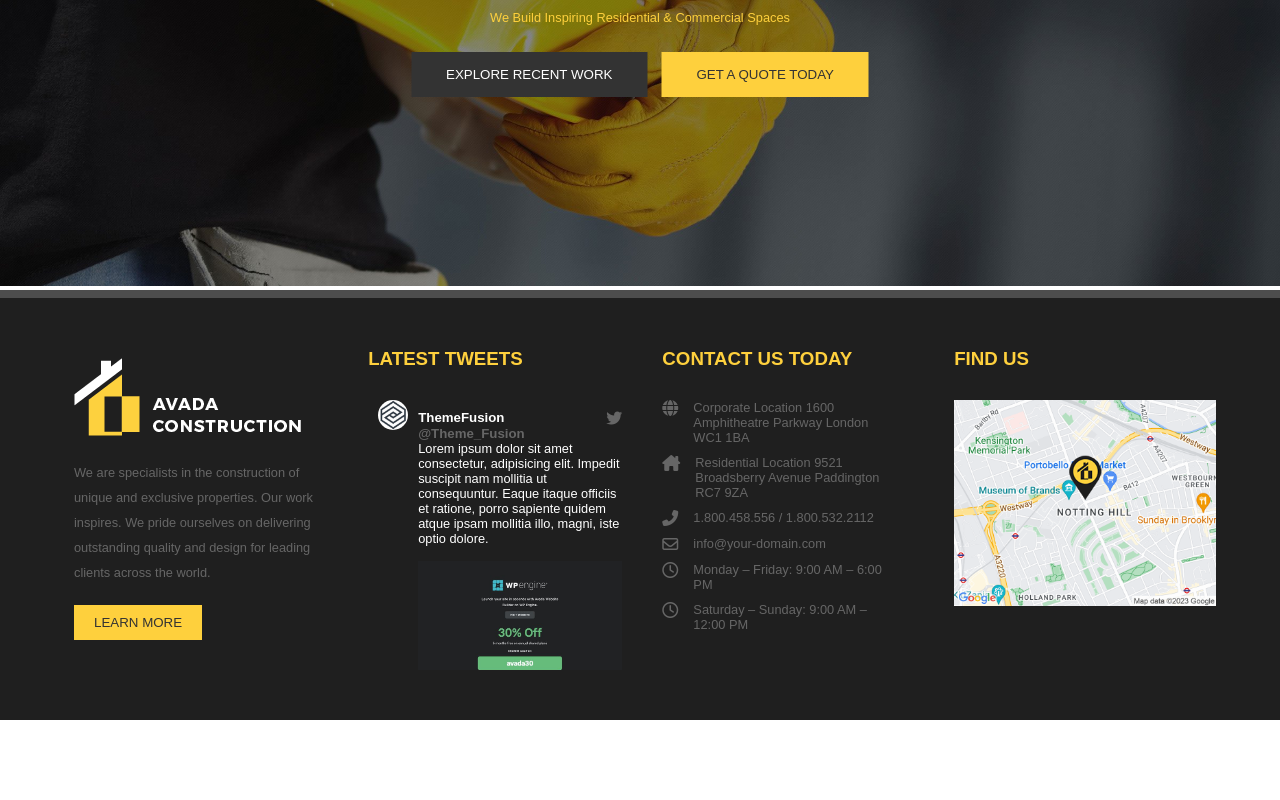
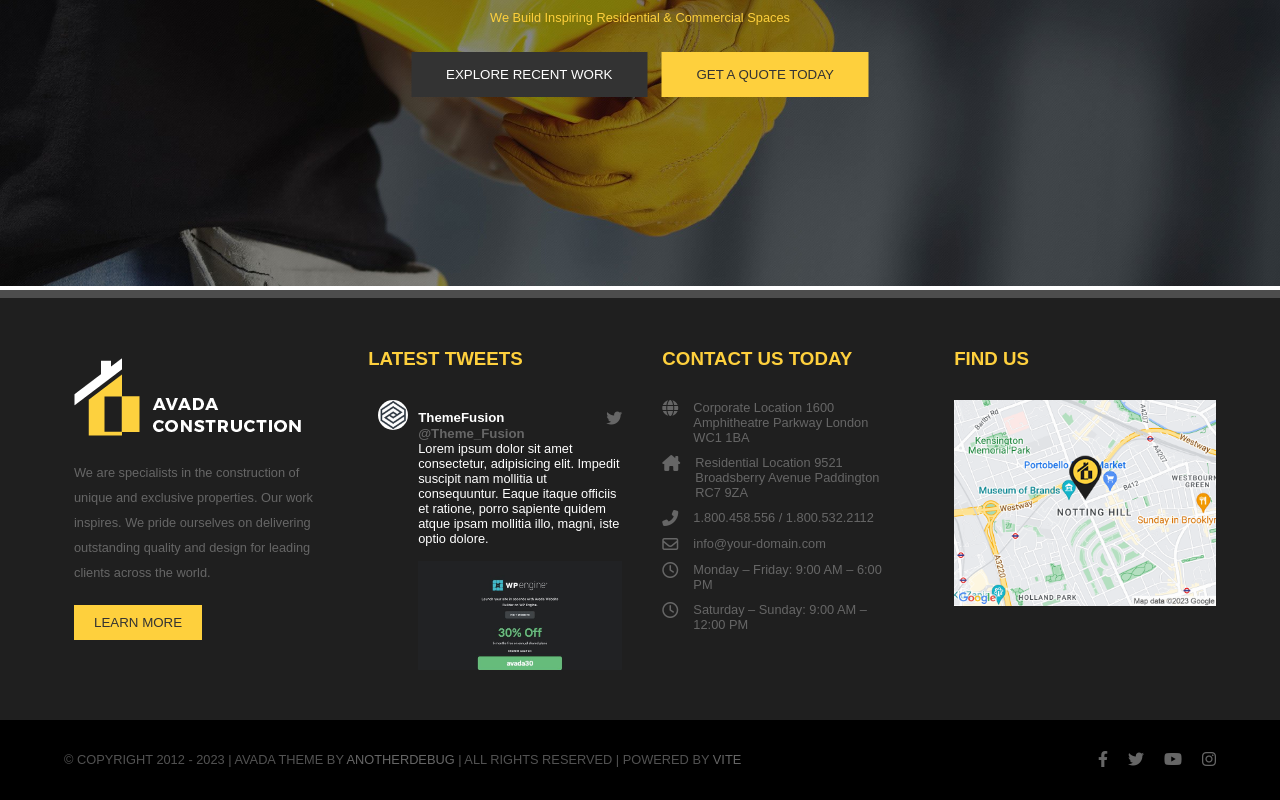
Before and after one commit to AnotherDebug/proj-html-vuejs, a Vue app: page / in a window 1280 px wide. Shown: the part 339-1139 px from the top of the page. Before the commit the page ends 1059 px from the top, so only its background shows below. Built offline with nearby package versions, Linux system fonts and the light colour scheme.

Commit message:
[UPDATE]: footerBottom layout e style

```diff
--- a/src/components/Footer.vue
+++ b/src/components/Footer.vue
@@ -138,7 +138,32 @@ export default {
                 </div>
             </div>
         </div>
-        <div class="footerBottom"></div>
+        <div class="footerBottom">
+            <div class="container-big d-flex ">
+                <div class="copyright">
+                    <p>&copy; COPYRIGHT 2012 - 2023 | AVADA THEME BY <a href="#">ANOTHERDEBUG</a> | ALL RIGHTS RESERVED |
+                        POWERED BY
+                        <a href="#">VITE</a>
+                    </p>
+                </div>
+                <div class="social">
+                    <ul class="d-flex">
+                        <li>
+                            <a href="#" title="Facebook"><i class="fa-brands fa-facebook-f"></i></a>
+                        </li>
+                        <li>
+                            <a href="#" title="Twitter"><i class="fa-brands fa-twitter"></i></a>
+                        </li>
+                        <li>
+                            <a href="#" title="YouTube"><i class="fa-brands fa-youtube"></i></a>
+                        </li>
+                        <li>
+                            <a href="#" title="Instagram"><i class="fa-brands fa-instagram"></i></a>
+                        </li>
+                    </ul>
+                </div>
+            </div>
+        </div>
     </footer>
 </template>
 
@@ -149,7 +174,8 @@ export default {
 footer {
     background-color: $black-color;
     padding-top: 50px;
-    border-top: 8px solid lighten($dimgray-color, $amount: 10%);;
+    border-top: 8px solid lighten($dimgray-color, $amount: 10%);
+    ;
 
     .footerTop {
         padding-bottom: 50px;
@@ -319,5 +345,50 @@ footer {
             }
         }
     }
-}
-</style>
+
+    .footerBottom {
+        align-items: center;
+        justify-content: space-between;
+        height: 80px;
+        background-color: black;
+        color: $white-color;
+
+        .container-big {
+            justify-content: space-between;
+            line-height: 80px;
+
+            .copyright {
+                color: lighten($black-color, $amount: 20%);
+
+                a {
+                    color: lighten($dimgray-color, $amount: 20%);
+                    text-decoration: none;
+
+                    &:hover {
+                        color: $yellow-color;
+                        transition: 0.5s;
+                    }
+                }
+            }
+
+            .social {
+                ul {
+                    li {
+                        list-style: none;
+
+                        a {
+                            position: relative;
+                            margin-left: 20px;
+                            color: lighten($dimgray-color, $amount: 20%);
+
+                            &:hover {
+                                color: lighten($black-color, $amount: 10%);
+                                transition: 0.5s;
+                            }
+                        }
+                    }
+                }
+            }
+        }
+    }
+}</style>
```
